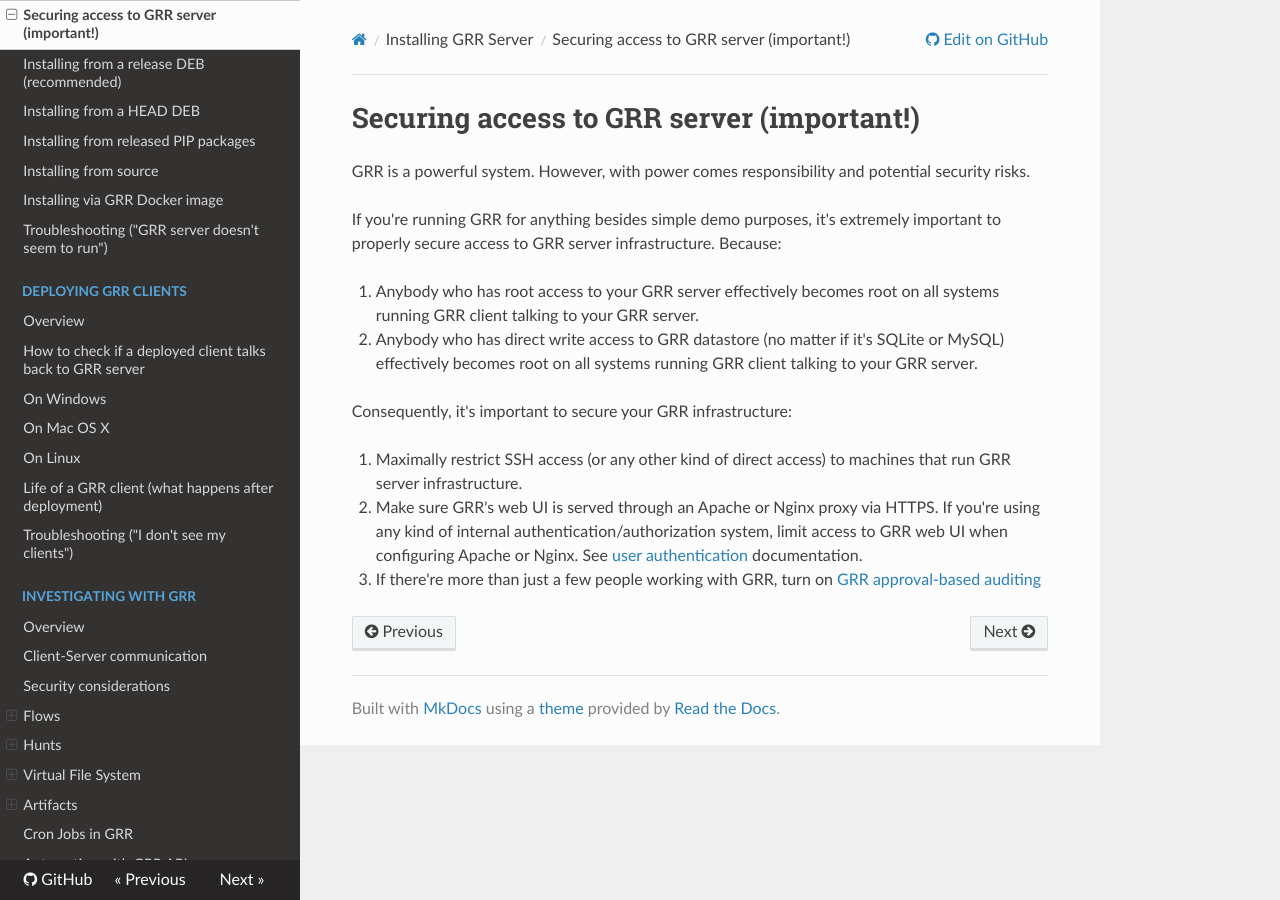
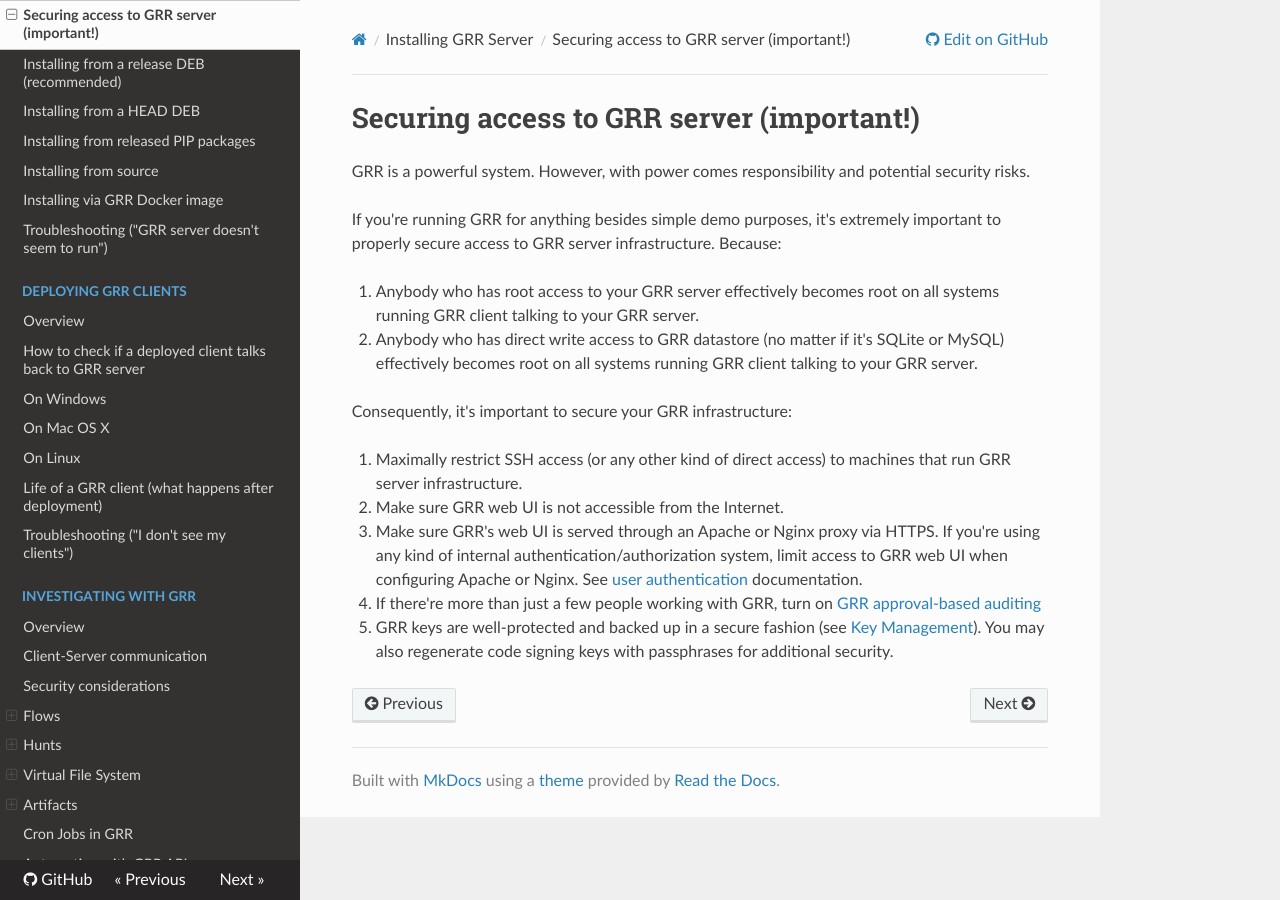
Before and after one commit to google/grr-doc, an MkDocs documentation site: the page built from docs/installing-grr-server/securing-access.md, in a window 1280 px wide. Built offline with MkDocs 1.6.1, drawn with Linux system fonts in a browser that asks for light colours; nearby versions of some CDN libraries; old or Windows-style settings are respelled for this version of MkDocs.

Commit message:
Amended "securing access" section with more info.

```diff
--- a/docs/installing-grr-server/securing-access.md
+++ b/docs/installing-grr-server/securing-access.md
@@ -12,6 +12,11 @@ Consequently, it's important to secure your GRR infrastructure:
 
 1. Maximally restrict SSH access (or any other kind of direct access) to machines that run GRR server infrastructure.
 
-2. Make sure GRR's web UI is served through an Apache or Nginx proxy via HTTPS. If you're using any kind of internal authentication/authorization system, limit access to GRR web UI when configuring Apache or Nginx. See [user authentication](../maintaining-and-tuning/user-management/authentication.md) documentation.
+1. Make sure GRR web UI is not accessible from the Internet.
 
-3. If there're more than just a few people working with GRR, turn on [GRR approval-based auditing](../maintaining-and-tuning/approval-based-auditing.md)
+1. Make sure GRR's web UI is served through an Apache or Nginx proxy via HTTPS. If you're using any kind of internal authentication/authorization system, limit access to GRR web UI when configuring Apache or Nginx. See [user authentication](../maintaining-and-tuning/user-management/authentication.md) documentation.
+
+1. If there're more than just a few people working with GRR, turn on [GRR approval-based auditing](../maintaining-and-tuning/approval-based-auditing.md)
+
+1. GRR keys are well-protected and backed up in a secure fashion (see [Key Management](../maintaining-and-tuning/key-management/which-keys-and-how.md)). You may also
+regenerate code signing keys with passphrases for additional security.
```
